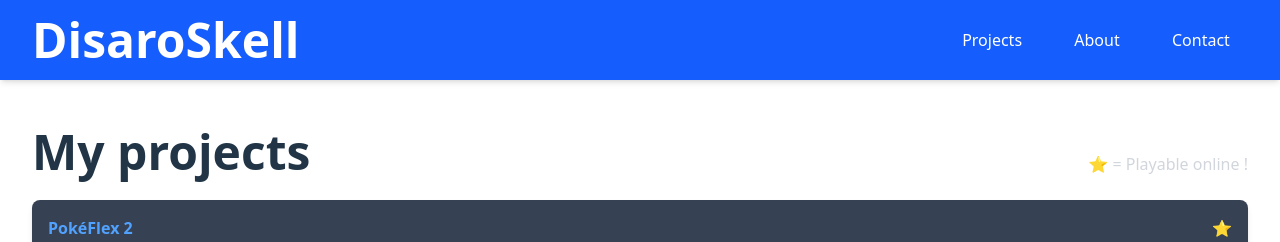
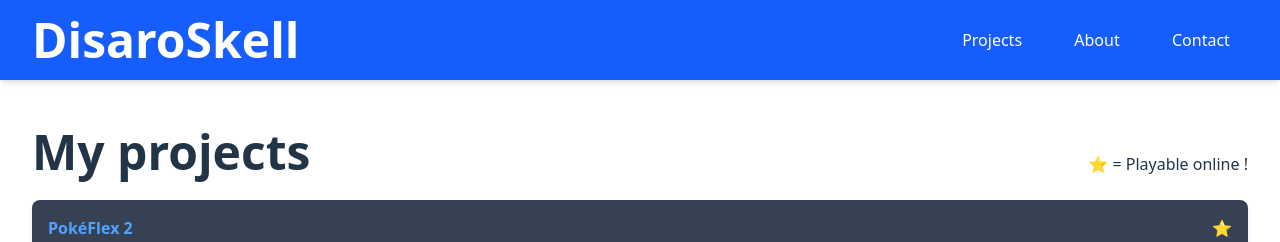
Before and after one commit to DisaroSkell/DisaroSkell, a React (Vite) app: page /projects in a window 1280 px wide. Shown: the top 242 px of the page. Built offline with nearby package versions, Linux system fonts and the light colour scheme.

Commit message:
fix: non readable text in light mode

```diff
--- a/src/pages/projects/Projects.tsx
+++ b/src/pages/projects/Projects.tsx
@@ -23,7 +23,7 @@ function Projects() {
   return <>
     <div className="flex justify-between items-end mb-6">
       <h1 className="text-5xl font-bold">My projects</h1>
-      <p className="text-gray-300">&#11088; = Playable online !</p>
+      <p>&#11088; = Playable online !</p>
     </div>
     <ul className="space-y-4">
       {projects.map((project, index) => (
```
